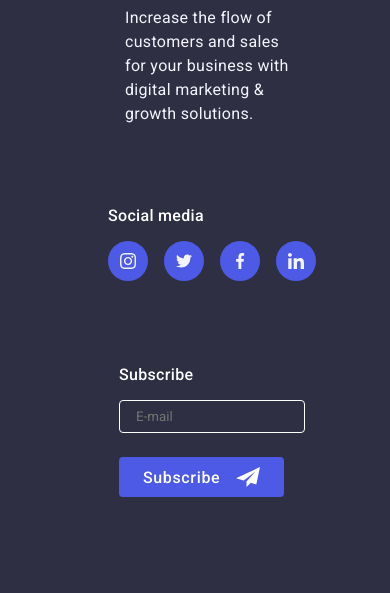
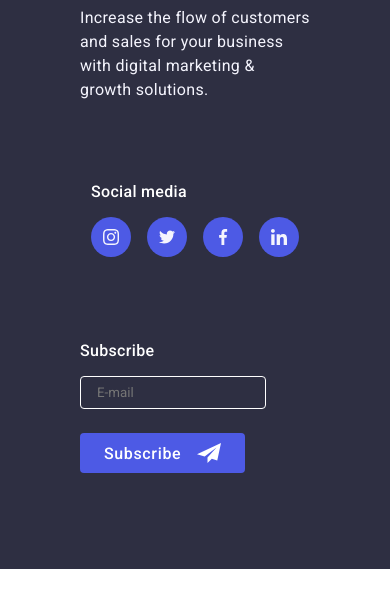
Before and after one commit to omwmshndr/web-studio, a plain HTML site: page index.html in a window 390 px wide. Shown: the part 4874-5467 px from the top of the page. After the commit the page ends 5443 px from the top, so only its background shows below. Drawn offline with Linux system fonts and the light colour scheme.

Commit message:
footer paddding

```diff
--- a/assets/scss/partials/_footer.scss
+++ b/assets/scss/partials/_footer.scss
@@ -115,7 +115,7 @@
 		display: flex;
 		flex-direction: column;
 		align-items: center;
-		padding: 96px 108px;
+		padding: 96px 80px;
 	}
 
 	// .subscribe-form {
```
Also changed, not shown: assets/css/styles.css.
